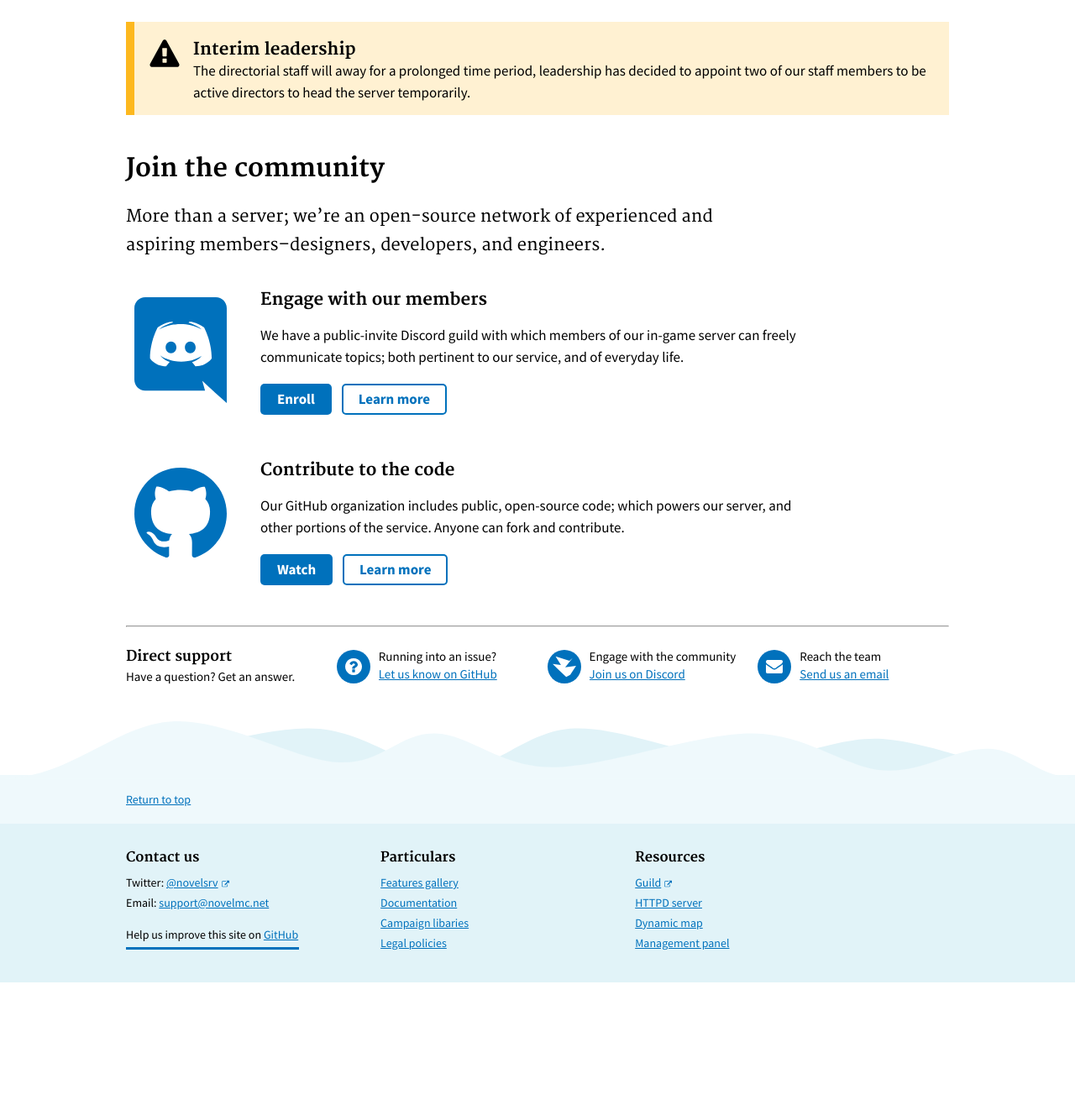
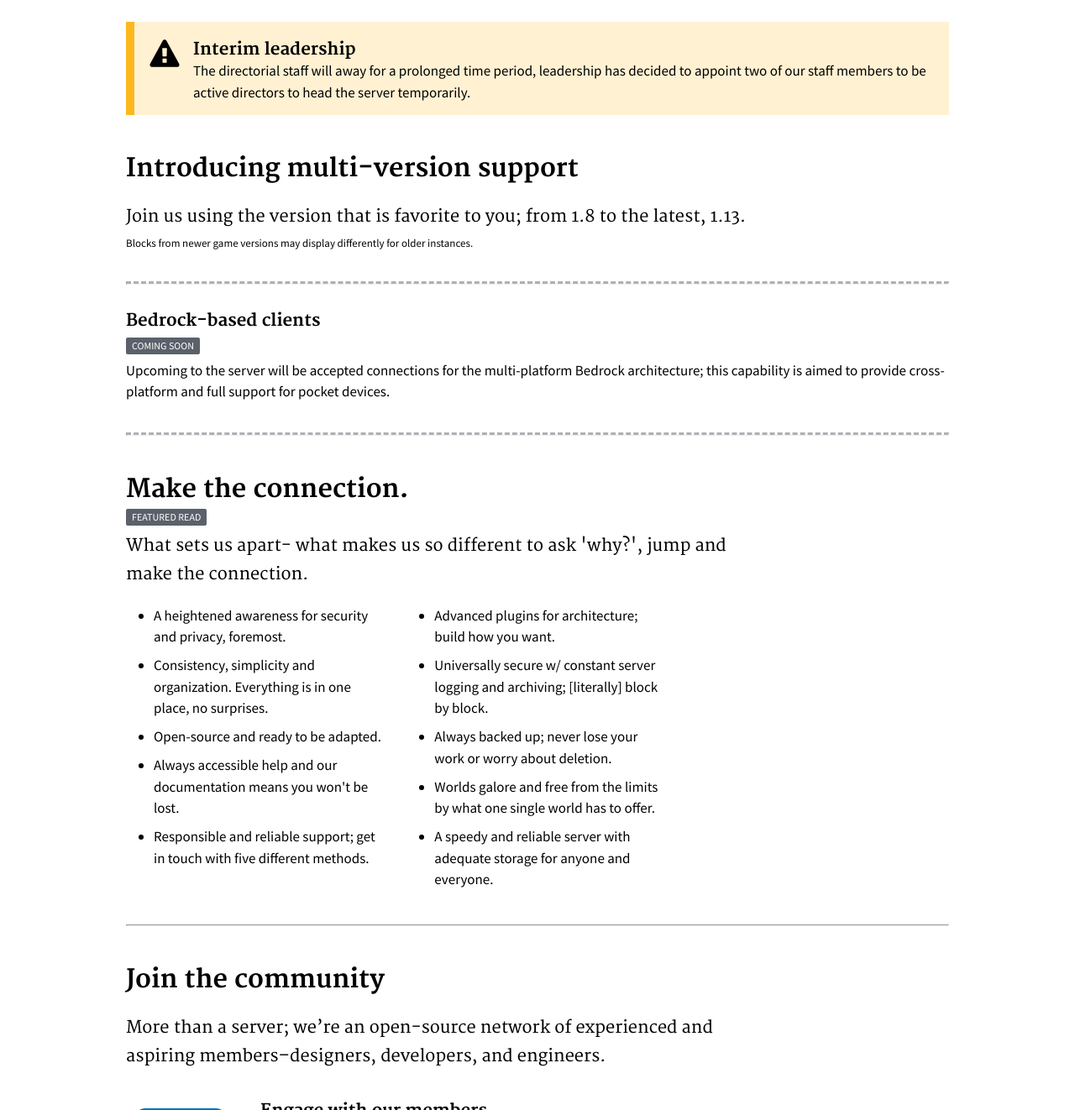
Before and after one commit to serrif/website, a Jekyll site: the page built from main/home.md, in a window 1280 px wide and 1400 px high, scrolled down 300 px, cut to the strip 78-1400 px from the top of the window. Shown: the whole strip at 84% size. Built offline with Jekyll 4.4.1, drawn with Linux system fonts in a browser that asks for light colours; before the commit the page ends 1548 px from its top, so only the background shows below that.

Commit message:
Home assets

```diff
--- a/main/home.md
+++ b/main/home.md
@@ -22,7 +22,53 @@ hero:
     </div>
 </div>
 
-<!-- <hr style="margin-top: 4rem;"> -->
+## Introducing multi-version support
+
+Join us using the version that is favorite to you; from 1.8 to the latest, 1.13.
+{: .usa-font-lead }
+
+<h6 style="margin-top:-1.5rem; margin-bottom: 0; text-transform: none;">Blocks from newer game versions may display differently for older instances.</h6>
+
+<hr style="margin-top: 3.5rem; border-top: 3px dashed #aeb0b5; background: #fff; color: #fff">
+
+### Bedrock-based clients
+<span class="usa-label" style="font-size: 12px; position: absolute; margin-top: -1rem;">Coming soon</span>
+
+<p style="margin-top: 2em;">Upcoming to the server will be accepted connections for the multi-platform Bedrock architecture; this capability is aimed to provide cross-platform and full support for pocket devices.</p>
+
+<hr style="margin-top: 3.5rem; border-top: 3px dashed #aeb0b5; background: #fff; color: #fff">
+
+## Make the connection.
+<span class="usa-label" style="font-size: 12px; position: absolute; margin-top: -1.4rem;">Featured read</span>
+
+<p class="usa-font-lead" style="margin-top: 3rem;">What sets us apart- what makes us so different to ask 'why?', jump and make the connection.</p>
+
+<div class="usa-grid-full">
+  <div class="usa-width-one-third">
+
+    <ul>
+      <li>A heightened awareness for security and privacy, foremost.</li>
+      <li>Consistency, simplicity and organization. Everything is in one place, no surprises.</li>
+      <li>Open-source and ready to be adapted.</li>
+      <li>Always accessible help and our documentation means you won't be lost.</li>
+      <li>Responsible and reliable support; get in touch with five different methods.</li>
+    </ul>
+
+  </div>
+  <div class="usa-width-one-third">
+
+    <ul>
+      <li>Advanced plugins for architecture; build how you want.</li>
+      <li>Universally secure w/ constant server logging and archiving; [literally] block by block.</li>
+      <li>Always backed up; never lose your work or worry about deletion.</li>
+      <li>Worlds galore and free from the limits by what one single world has to offer.</li>
+      <li>A speedy and reliable server with adequate storage for anyone and everyone.</li>
+    </ul>
+
+  </div>
+</div>
+
+<hr style="margin-top: 4rem;">
 
 ## Join the community
 More than a server; we're an open-source network of experienced and aspiring members--designers, developers, and engineers.
```
Also changed, not shown: main/center.md (+1 -1 lines).
